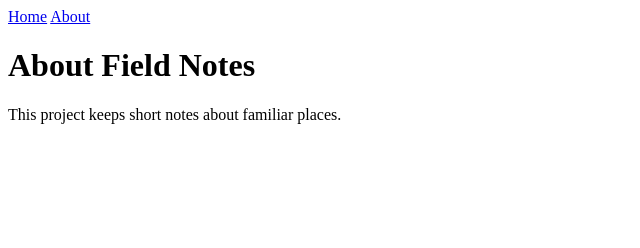
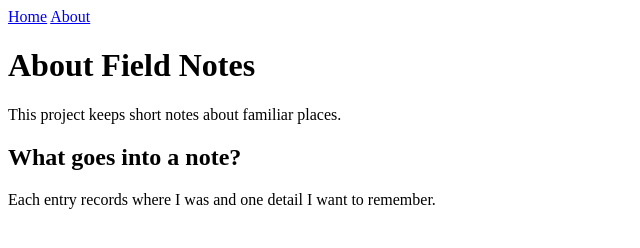
Before and after one commit to 9aman-og/field-notes-git-workflow, a plain HTML site: page about.html in a window 1280 px wide. Shown: the whole page, without its empty margins (0-640 px from the left). Drawn offline with Linux system fonts and the light colour scheme.

Commit message:
Explain how to write a field note

```diff
--- a/about.html
+++ b/about.html
@@ -13,6 +13,8 @@
   <main>
     <h1>About Field Notes</h1>
     <p>This project keeps short notes about familiar places.</p>
+    <h2>What goes into a note?</h2>
+    <p>Each entry records where I was and one detail I want to remember.</p>
   </main>
 </body>
 </html>
```
